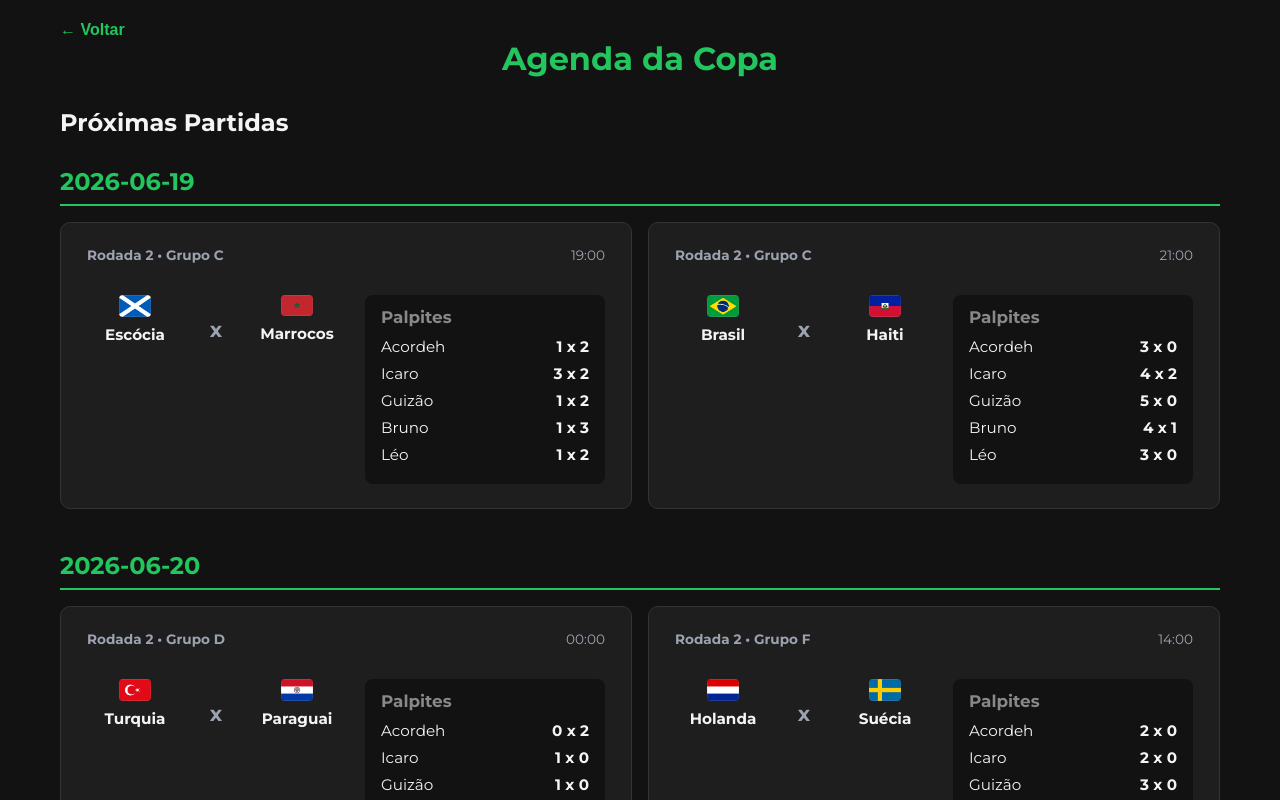
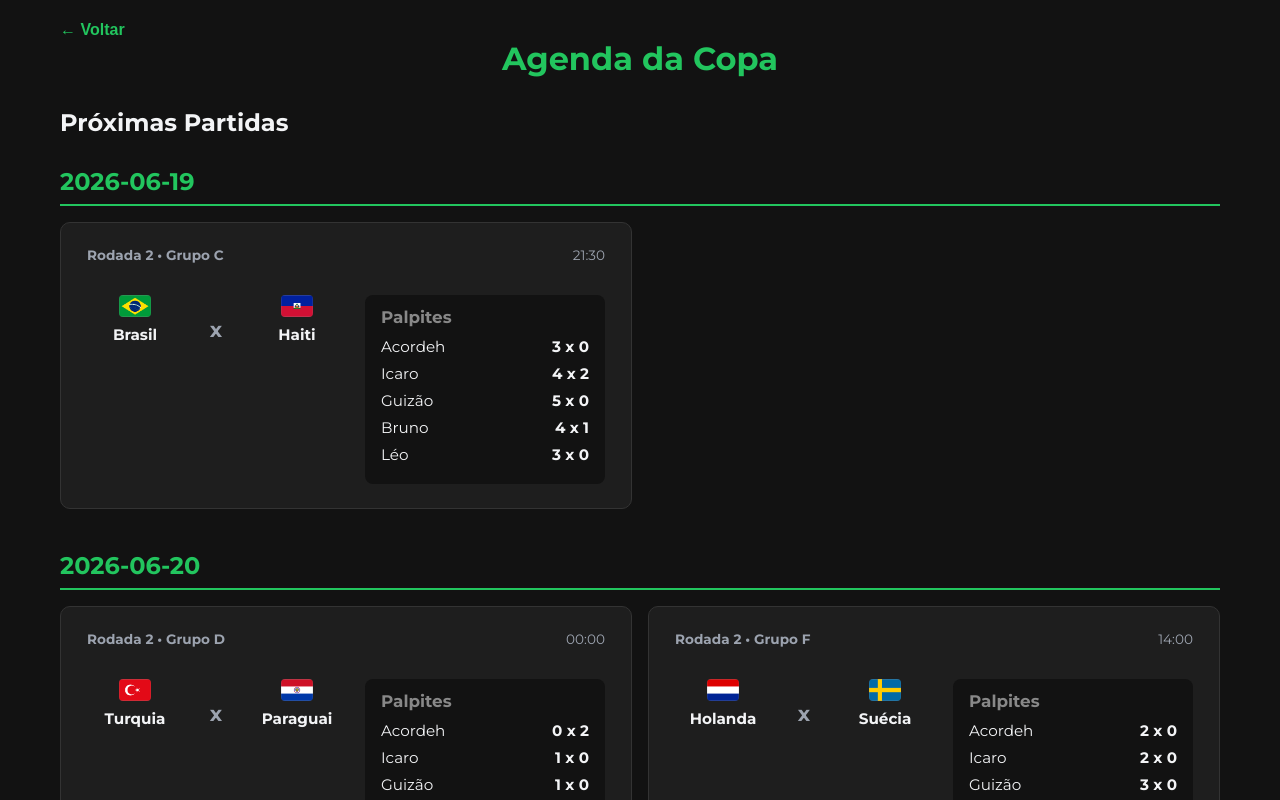
Before and after one commit to Fooeks/Bolao-da-Copa-2026-Adoradores-de-Pericles-, a React (Vite) app: page /agenda in a window 1280 px wide. Shown: the top 800 px of the page. Built offline with nearby package versions, Linux system fonts and the light colour scheme.

Commit message:
Atualiza Resultado Escócia 0 x 1 Marrocos

```diff
--- a/src/data/partidas.js
+++ b/src/data/partidas.js
@@ -535,8 +535,8 @@ export const partidas = [
     casaId: 12,
     foraId: 10,
 
-    golsCasa: null,
-    golsFora: null
+    golsCasa: 0,
+    golsFora: 1
   },
 
   {
@@ -548,7 +548,7 @@ export const partidas = [
     grupo: "C",
 
     data: "2026-06-19",
-    horario: "21:00",
+    horario: "21:30",
 
     casaId: 9,
     foraId: 11,
```
